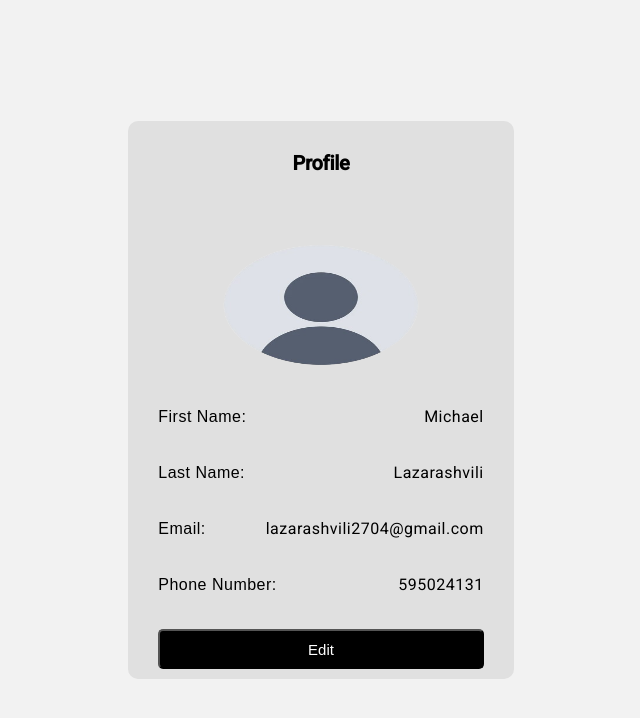
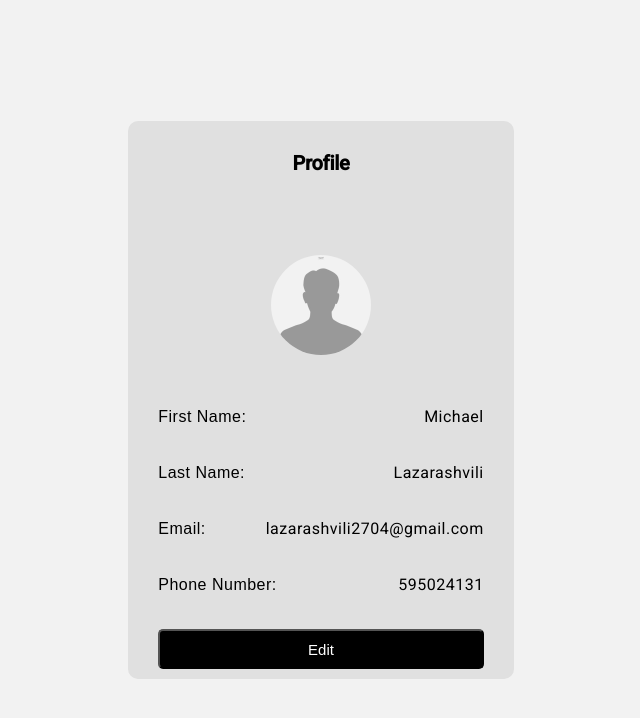
Before and after one commit to MichaLL27/editProfileForm, an Angular app: page /edit-profile in a window 1280 px wide. Shown: the top 718 px of the page, without its empty margins (349-989 px from the left). Built offline with nearby package versions, Linux system fonts and the light colour scheme.

Commit message:
create default image

```diff
--- a/src/app/user-profile-edit/profile-info/profile-info.component.html
+++ b/src/app/user-profile-edit/profile-info/profile-info.component.html
@@ -4,7 +4,7 @@
   <div class="imageCon">
     <img
       class="image"
-      [src]="profileInfo?.profilePicture || 'assets/images/default.png'"
+      [src]="profileInfo?.profilePicture || 'assets/images/default.jpg'"
       alt="defaultImg"
     />
   </div>
--- a/src/app/user-profile-edit/profile-info/profile-info.component.scss
+++ b/src/app/user-profile-edit/profile-info/profile-info.component.scss
@@ -18,8 +18,8 @@
     align-items: center;
 
     .image {
-      width: 90%;
-      height: 90%;
+      width: 100px;
+      height: 100px;
       border-radius: 50%;
     }
   }
--- a/src/app/user-profile-edit/user-profile-edit.component.ts
+++ b/src/app/user-profile-edit/user-profile-edit.component.ts
@@ -42,14 +42,11 @@ export class UserProfileEditComponent implements OnInit {
   }
 
   getUserData() {
-    this.loadingService.show();
     this.userServiceService.getUserFormData().subscribe({
       next: (data) => {
         this.userEditProfileForm.patchValue(data);
-        this.loadingService.hide();
       },
       error: (error) => {
-        this.loadingService.hide();
         alert('Failed to load user data. Please try again.');
       }
     });
```
Also changed, not shown: public/assets/images/default.jpg (added), src/assets/images/default.png (deleted).
